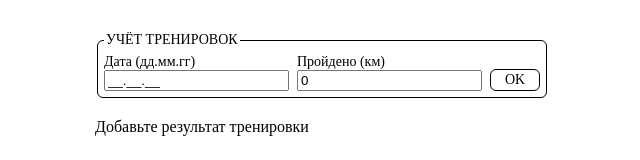
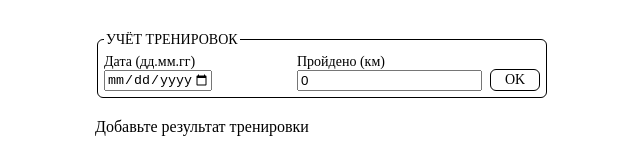
Before and after one commit to Denis-Str/netology-react, a React (Create React App) app in the folder forms/steps/: page / in a window 1280 px wide. Shown: the part 316-476 px from the top of the page, without its empty margins (318-958 px from the left). Built offline with nearby package versions, Linux system fonts and the light colour scheme.

Commit message:
доработка после проверки 2-й задачи

```diff
--- a/forms/steps/src/App.js
+++ b/forms/steps/src/App.js
@@ -3,9 +3,11 @@ import ResultsTable from "./components/ResultsTable";
 import {useState} from "react";
 
 const initialResult = {
-  date: "__.__.__",
+  date: "",
   distance: 0,
 }
+
+const sortingByDate = (prevState, result) => [...prevState, result].sort((a,b) => new Date(b.date) - new Date(a.date))
 
 export default function App() {
   const [result, setResult] = useState(initialResult);
@@ -22,12 +24,12 @@ export default function App() {
   }
 
   const onAddResult = () => {
-    if (result.distance === 0 || result.date === "__.__.__") return;
+    if (result.distance === 0 || result.date === "") return;
 
     const isIndex = results.findIndex(({date}) => date === result.date);
     if (isIndex !== -1) updateResults(isIndex);
     else {
-      setResults(prevState => [...prevState, result]);
+      setResults(prevState => sortingByDate(prevState, result));
       setResult(initialResult);
     }
   }
--- a/forms/steps/src/components/FormView/index.jsx
+++ b/forms/steps/src/components/FormView/index.jsx
@@ -1,16 +1,22 @@
 import AppInput from "../common/AppInput";
 
 export default function FormView({result, onAddResult, onChange}) {
+  const maxDate = new Date().toLocaleDateString('ru-RU');
+
   const inputs = [
     {
       label: 'Дата (дд.мм.гг)',
       key: 'date',
       dataInput: result.date,
+      type: 'date',
+      max: maxDate.split(".").reverse().join("-"),
     },
     {
       label: 'Пройдено (км)',
       key: 'distance',
       dataInput: result.distance,
+      type: 'number',
+      min: 0,
     }
   ]
 
--- a/forms/steps/src/components/common/AppInput.jsx
+++ b/forms/steps/src/components/common/AppInput.jsx
@@ -1,8 +1,8 @@
-export default function AppInput({input: {label, dataInput, key}, onChange}) {
+export default function AppInput({input: {label, dataInput, key, max, min, type}, onChange}) {
   return (
     <label>
       <span>{label}</span>
-      <input value={dataInput} onChange={event => onChange(key, event.target.value)}/>
+      <input value={dataInput} type={type} min={min} max={max} onChange={event => onChange(key, event.target.value)}/>
     </label>
   )
 }
```
